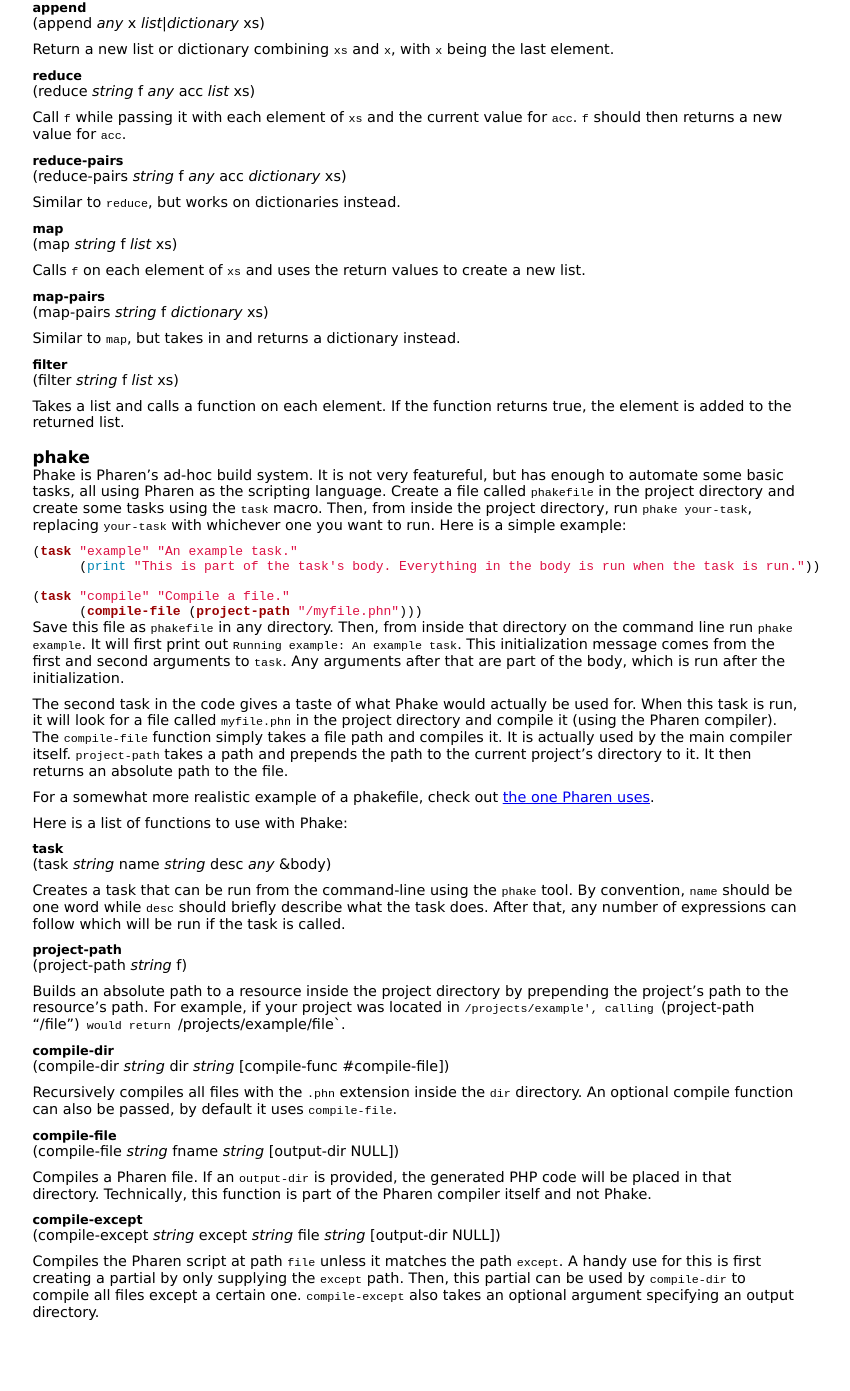
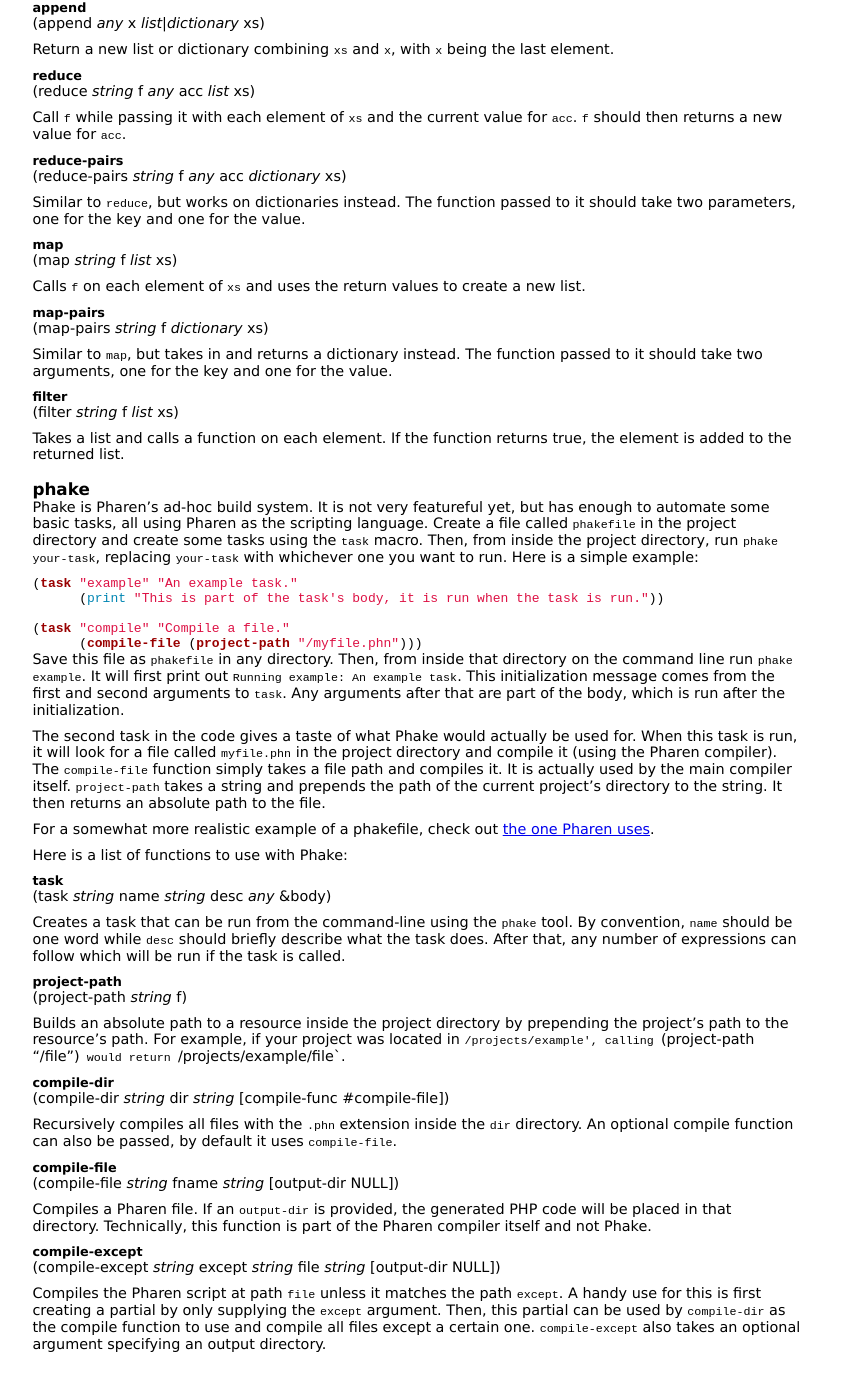
Before and after one commit to Scriptor/pharen, a Jekyll site: the page built from bundled.markdown, in a window 1280 px wide and 1400 px high, scrolled down 763 px. Shown: the top 1391 px of the window, without its empty margins (262-1112 px from the left). Built offline with Jekyll 4.4.1, drawn with Linux system fonts in a browser that asks for light colours; before the commit the page ends 2131 px from its top, so only the background shows below that; some of the changed text lies outside the part shown.

Commit message:
Fixed some typos and clarified the text.
When talking about the lang.phn functions dealing with dictionaries (*-pairs) specify that the functions they take in as arguments should take two parameters, one for the key and the other for the value.

```diff
--- a/bundled.markdown
+++ b/bundled.markdown
@@ -7,7 +7,7 @@ This page documents some of the libraries that come bundled with a Pharen instal
 
 Function signatures use the following format:
 
-(function-name *type1* arg1 *type2* arg2 ...)
+(function-name *type1* arg1 *type2* arg2 [optional-arg default-value] ...)
 
 ### lang.phn ### {#lang.phn}
 `lang.phn` is automatically included in every Pharen file unless it is compiled with the --no-import-lang option. In the future, this may be dropped, but for now it can be handy. It provides some functions designed to make functional programming easier:
@@ -18,9 +18,9 @@ Function signatures use the following format:
 Returns the first element in a list
 
 #### first-pair #### {#first-pair}
-(first *dictionary* xs)
+(first-pair *dictionary* xs)
 
-Returns the first element in a dictionary.
+Returns a 2-element list containing the key and value of the first element in a dictionary
 
 #### rest #### {#rest}
 (rest *list|dictionary* xs)
@@ -60,7 +60,7 @@ Call `f` while passing it with each element of `xs` and the current value for `a
 #### reduce-pairs #### {#reduce-pairs}
 (reduce-pairs *string* f *any* acc *dictionary* xs)
 
-Similar to `reduce`, but works on dictionaries instead.
+Similar to `reduce`, but works on dictionaries instead. The function passed to it should take two parameters, one for the key and one for the value.
 
 #### map #### {#map}
 (map *string* f *list* xs)
@@ -70,7 +70,7 @@ Calls `f` on each element of `xs` and uses the return values to create a new lis
 #### map-pairs #### {#map-pairs}
 (map-pairs *string* f *dictionary* xs)
 
-Similar to `map`, but takes in and returns a dictionary instead.
+Similar to `map`, but takes in and returns a dictionary instead. The function passed to it should take two arguments, one for the key and one for the value.
 
 #### filter #### {#filter}
 (filter *string* f *list* xs)
@@ -78,11 +78,11 @@ Similar to `map`, but takes in and returns a dictionary instead.
 Takes a list and calls a function on each element. If the function returns true, the element is added to the returned list.
 
 ### phake ### {#phake}
-Phake is Pharen's ad-hoc build system. It is not very featureful, but has enough to automate some basic tasks, all using Pharen as the scripting language. Create a file called `phakefile` in the project directory and create some tasks using the `task` macro. Then, from inside the project directory, run `phake your-task`, replacing `your-task` with whichever one you want to run. Here is a simple example:
+Phake is Pharen's ad-hoc build system. It is not very featureful yet, but has enough to automate some basic tasks, all using Pharen as the scripting language. Create a file called `phakefile` in the project directory and create some tasks using the `task` macro. Then, from inside the project directory, run `phake your-task`, replacing `your-task` with whichever one you want to run. Here is a simple example:
 
 {% highlight clojure %}
 (task "example" "An example task."
-      (print "This is part of the task's body. Everything in the body is run when the task is run."))
+      (print "This is part of the task's body, it is run when the task is run."))
 
 (task "compile" "Compile a file."
       (compile-file (project-path "/myfile.phn")))
@@ -90,7 +90,7 @@ Phake is Pharen's ad-hoc build system. It is not very featureful, but has enough
 
 Save this file as `phakefile` in any directory. Then, from inside that directory on the command line run `phake example`. It will first print out `Running example: An example task`. This initialization message comes from the first and second arguments to `task`. Any arguments after that are part of the body, which is run after the initialization.
 
-The second task in the code gives a taste of what Phake would actually be used for. When this task is run, it will look for a file called `myfile.phn` in the project directory and compile it (using the Pharen compiler). The `compile-file` function simply takes a file path and compiles it. It is actually used by the main compiler itself. `project-path` takes a path and prepends the path to the current project's directory to it. It then returns an absolute path to the file.
+The second task in the code gives a taste of what Phake would actually be used for. When this task is run, it will look for a file called `myfile.phn` in the project directory and compile it (using the Pharen compiler). The `compile-file` function simply takes a file path and compiles it. It is actually used by the main compiler itself. `project-path` takes a string and prepends the path of the current project's directory to the string. It then returns an absolute path to the file.
 
 For a somewhat more realistic example of a phakefile, check out [the one Pharen uses](http://github.com/Scriptor/pharen/blob/master/phakefile).
 
@@ -119,4 +119,4 @@ Compiles a Pharen file. If an `output-dir` is provided, the generated PHP code w
 #### compile-except #### {#compile-except}
 (compile-except *string* except *string* file *string* \[output-dir NULL\])
 
-Compiles the Pharen script at path `file` unless it matches the path `except`. A handy use for this is first creating a partial by only supplying the `except` path. Then, this partial can be used by `compile-dir` to compile all files except a certain one. `compile-except` also takes an optional argument specifying an output directory.
+Compiles the Pharen script at path `file` unless it matches the path `except`. A handy use for this is first creating a partial by only supplying the `except` argument. Then, this partial can be used by `compile-dir` as the compile function to use and compile all files except a certain one. `compile-except` also takes an optional argument specifying an output directory.
```
